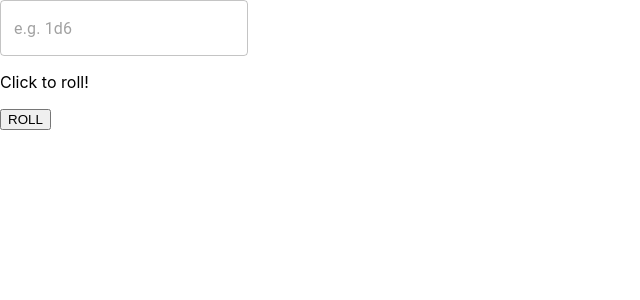
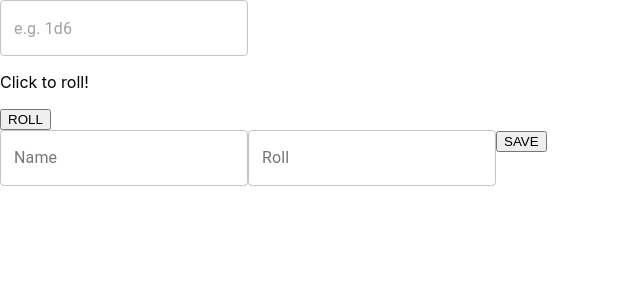
Before and after one commit to sarahlawrence/dice-roller, a React (Create React App) app: page / in a window 1280 px wide. Shown: the top 300 px of the page, without its empty margins (0-640 px from the left). Built offline with nearby package versions, Linux system fonts and the light colour scheme.

Commit message:
adding save rolls to local storage

```diff
--- a/src/App.tsx
+++ b/src/App.tsx
@@ -1,13 +1,16 @@
 import { useState } from "react";
 import RollInput from "./components/RollInput";
+import SaveRoll from "./components/SaveRoll";
 import parseRoll from "./utils/parse";
 import { roll } from "./utils/dice";
-import { Roll } from "./types";
+import { addItem, getItems, deleteItem } from "./utils/storage";
+import { Roll, StorageItem } from "./types";
 
 function App() {
   const [input, setInput] = useState<string | null>(null);
   const [value, setValue] = useState<number>(0);
   const [currentRoll, setCurrentRoll] = useState<Roll | null>(null);
+  const [savedRolls, setSavedRolls] = useState(getItems());
 
   const handleChange = (evt: any) => {
     const input = evt.target.value;
@@ -24,11 +27,35 @@ function App() {
     }
   };
 
+  const handleSubmit = (name: string, value: string) => {
+    addItem(name, value);
+    setSavedRolls(getItems());
+  };
+
+  const handleDelete = (item: StorageItem) => {
+    deleteItem(item);
+    setSavedRolls(getItems());
+  };
+
+  const handleRollSaved = (value: string) => {
+    setInput(value);
+    handleRoll();
+  };
+
   return (
     <div className="App">
       <RollInput onChange={handleChange} />
       <p>{value ? `The current roll is ${value}` : "Click to roll!"}</p>
       <button onClick={handleRoll}>ROLL</button>
+      <SaveRoll onSubmit={handleSubmit} />
+      {savedRolls?.map((r) => (
+        <div key={r.key}>
+          <p>Name: {r.friendlyName}</p>
+          <p>Roll: {r.value}</p>
+          <button onClick={() => handleDelete(r)}>Delete</button>
+          <button onClick={() => handleRollSaved(r.value)}>Roll Me!</button>
+        </div>
+      ))}
     </div>
   );
 }
--- /dev/null
+++ b/src/components/SaveRoll.tsx
@@ -0,0 +1,29 @@
+import { TextField } from "@material-ui/core";
+import { useState } from "react";
+
+interface Props {
+  onSubmit: (name: string, value: string) => void;
+}
+
+export default function (props: Props) {
+  const [name, setName] = useState("");
+  const [value, setValue] = useState("");
+
+  return (
+    <div className="roll-input-container">
+      <TextField
+        placeholder="e.g. Dex Check"
+        variant="outlined"
+        label="Name"
+        onChange={(evt) => setName(evt.target.value)}
+      />
+      <TextField
+        placeholder="e.g. 1d20 + 6"
+        variant="outlined"
+        label="Roll"
+        onChange={(evt) => setValue(evt.target.value)}
+      />
+      <button onClick={() => props.onSubmit(name, value)}>SAVE</button>
+    </div>
+  );
+}
--- /dev/null
+++ b/src/utils/storage.ts
@@ -0,0 +1,65 @@
+import { StorageItem } from "../types";
+
+const KEY = "dice-roller-app";
+
+function add(items: StorageItem[]) {
+  try {
+    const x = JSON.stringify({ dice: items });
+    window.localStorage.setItem(KEY, x);
+  } catch (error) {
+    console.error(error);
+  }
+}
+
+// DELETES ALL
+function remove() {
+  window.localStorage.removeItem(KEY);
+}
+
+function get(): string | null {
+  return window.localStorage.getItem(KEY);
+}
+
+export function addItem(name: string, value: string) {
+  if (name && value) {
+    const key = name.toLowerCase().replace(" ", "-");
+    const item: StorageItem = {
+      friendlyName: name,
+      key,
+      value,
+    };
+
+    const allItems = getItems();
+    if (allItems) {
+      const index = allItems.findIndex((x) => x.key === key);
+      if (index > -1) {
+        allItems[index] = item;
+      } else {
+        allItems.push(item);
+      }
+      add(allItems);
+    } else {
+      add([item]);
+    }
+  }
+}
+
+export function deleteItem(item: StorageItem) {
+  const allItems = getItems();
+  if (allItems) {
+    const index = allItems.findIndex((x) => x.key === item.key);
+    if (index > -1) {
+      allItems.splice(index, 1);
+      add(allItems);
+    }
+  }
+}
+
+export function getItems(): StorageItem[] | null {
+  const store = get();
+  if (store) {
+    const allItems = JSON.parse(store);
+    return allItems.dice;
+  }
+  return null;
+}
```
Also changed, not shown: src/types/index.d.ts (+10 -0 lines).
